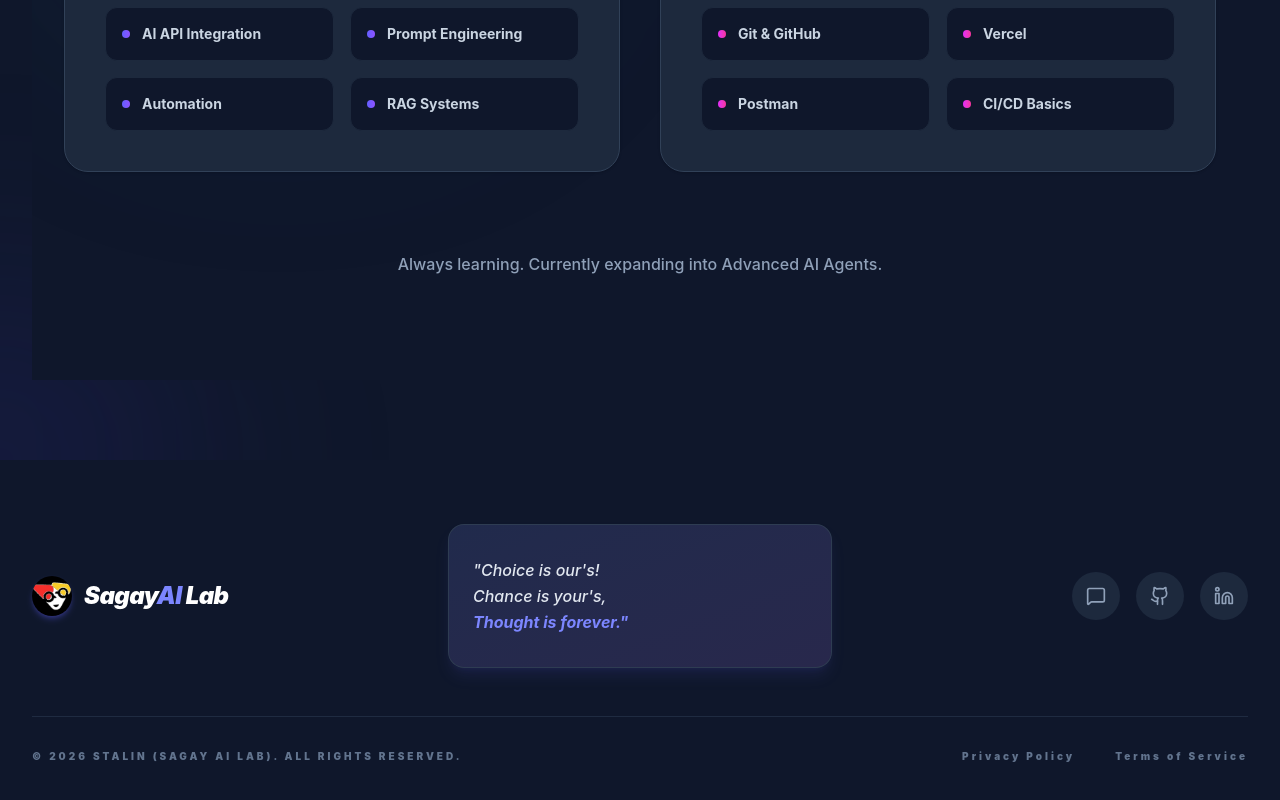
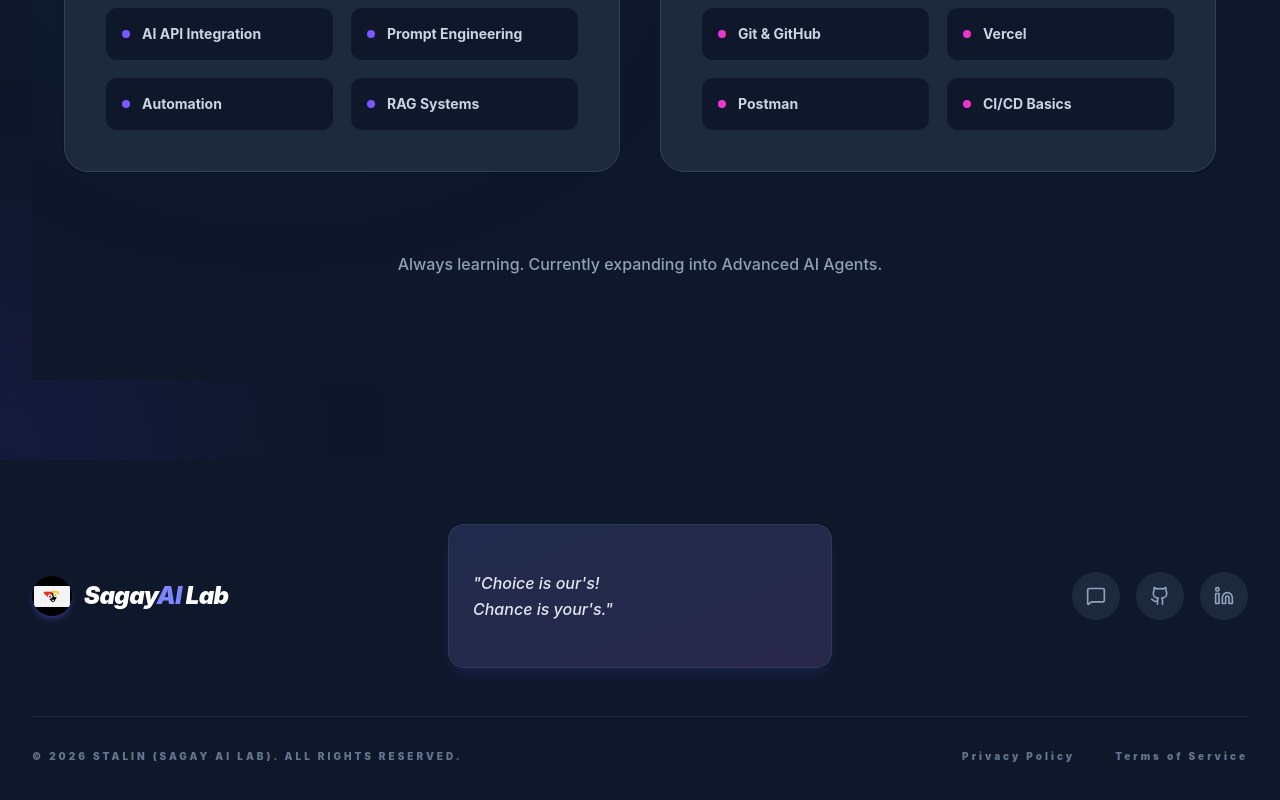
Before and after one commit to stalinSaga04/portfolio, a React (Vite) app: page /about in a window 1280 px wide. Shown: the part 1773-2573 px from the top of the page. Built offline with nearby package versions, Linux system fonts and the light colour scheme.

Commit message:
feat: finalize branding dynamic scroll hints and premium footer flip

```diff
--- a/src/components/Footer.jsx
+++ b/src/components/Footer.jsx
@@ -58,9 +58,9 @@ const Footer = () => {
                     <div className="flex items-center gap-3 group cursor-pointer justify-center md:justify-start" onClick={() => window.scrollTo({ top: 0, behavior: 'smooth' })}>
                         <div className="w-10 h-10 rounded-full flex items-center justify-center bg-white dark:bg-black p-0.5 shadow-md shadow-indigo-500/30 group-hover:rotate-12 transition-all duration-500 overflow-hidden">
                             <img
-                                src="/favicon-dark.png"
+                                src="/logo.png"
                                 alt="SagayAI Lab"
-                                className="w-full h-full object-contain scale-110"
+                                className="w-full h-full object-contain"
                             />
                         </div>
                         <span className="text-2xl font-black tracking-tight text-white italic">Sagay<span className="text-indigo-400">AI</span> Lab</span>
@@ -80,7 +80,7 @@ const Footer = () => {
                                     <div className="absolute inset-0 bg-gradient-to-br from-indigo-500/10 to-purple-500/10 pointer-events-none"></div>
                                     <div className="w-full">
                                         <p className={`text-sm md:text-base font-medium text-slate-200 italic leading-relaxed relative z-10 signature-text ${isVisible ? 'is-visible' : ''}`}>
-                                            "Choice is our's!<br />Chance is your's,<br /><span className="text-indigo-400 font-bold">Thought is forever."</span>
+                                            "Choice is our's!<br />Chance is your's."
                                         </p>
                                     </div>
                                 </div>
@@ -93,8 +93,8 @@ const Footer = () => {
 
                                     {/* Inner Content */}
                                     <div className="absolute inset-[2px] bg-slate-900 rounded-2xl flex items-center justify-center z-10">
-                                        <h3 className="text-2xl sm:text-3xl font-black text-transparent bg-clip-text bg-gradient-to-r from-indigo-400 to-fuchsia-400 tracking-widest drop-shadow-[0_0_15px_rgba(168,85,247,0.3)] select-none">
-                                            YOU <span className="text-slate-500 text-lg mx-1">for</span> YOU
+                                        <h3 className="text-2xl sm:text-3xl font-black text-transparent bg-clip-text bg-gradient-to-r from-indigo-400 to-fuchsia-400 tracking-widest drop-shadow-[0_0_15px_rgba(168,85,247,0.3)] select-none uppercase">
+                                            CREATe <span className="text-slate-500 text-lg mx-1">YOUr</span> SPARk
                                         </h3>
                                     </div>
                                 </div>
--- a/src/components/Hero.jsx
+++ b/src/components/Hero.jsx
@@ -55,6 +55,7 @@ const Hero = () => {
   const [loaded, setLoaded] = useState(false);
   const [introComplete, setIntroComplete] = useState(false);
   const [particles] = useState(() => createParticles(30));
+  const [scrollText, setScrollText] = useState("Scroll to explore");
 
   // Mutable refs for scroll state
   const isAnimatingRef = useRef(false);
@@ -66,11 +67,19 @@ const Hero = () => {
   // ── 1. Preload all 19 frames ──
   useEffect(() => {
     let count = 0;
+    const firstFrameIdx = 18; // The frame we want to show immediately
+
     for (let i = 1; i <= FRAME_COUNT; i++) {
       const img = new Image();
       img.src = `/hero_frames/ezgif-frame-${String(i).padStart(3, '0')}.jpg`;
       img.onload = () => {
         imagesRef.current[i - 1] = img;
+
+        // DRAW IMMEDIATELY if it's the first frame we need
+        if (i - 1 === firstFrameIdx) {
+          renderFrame(firstFrameIdx);
+        }
+
         count++;
         if (count === FRAME_COUNT) setLoaded(true);
       };
@@ -79,7 +88,7 @@ const Hero = () => {
         if (count === FRAME_COUNT) setLoaded(true);
       };
     }
-  }, []);
+  }, []); // eslint-disable-line react-hooks/exhaustive-deps
 
   // ── 2. Render a specific frame ──
   const renderFrame = useCallback((index) => {
@@ -273,10 +282,13 @@ const Hero = () => {
     }
 
     // Scroll hint
+    const hintTexts = ["Scroll to explore", "Scroll to reveal", "Explore Projects"];
+    setScrollText(hintTexts[targetStage]);
+
     if (scrollHintRef.current) {
       let hintOpacity = 1;
-      if (targetStage === 1) hintOpacity = 0.4;
-      if (targetStage === 2) hintOpacity = 0;
+      if (targetStage === 1) hintOpacity = 0.5;
+      if (targetStage === 2) hintOpacity = 1; // High visibility for the final CTA
       tl.to(scrollHintRef.current, { opacity: hintOpacity, duration: 0.5 }, 0);
     }
 
@@ -425,9 +437,9 @@ const Hero = () => {
 
 
       {/* Scroll Hint (Z: 35) — visible from start */}
-      <div ref={scrollHintRef} className="hero-scroll-hint z-[35]" style={{ opacity: 0 }}>
-        <div className="hero-scroll-arrow">↓</div>
-        <span className="hero-scroll-label">Scroll to explore</span>
+      <div ref={scrollHintRef} className="hero-scroll-hint z-[35] flex flex-col items-center justify-center pointer-events-none" style={{ opacity: 0 }}>
+        <div className="hero-scroll-arrow mb-1 sm:mb-2 text-2xl sm:text-3xl">↓</div>
+        <span className="hero-scroll-label whitespace-nowrap text-[10px] sm:text-sm">{scrollText}</span>
       </div>
     </section>
   );
--- a/src/index.css
+++ b/src/index.css
@@ -133,11 +133,12 @@ section {
 
 /* 3D Flip Utilities */
 .perspective-1000 {
-  perspective: 1000px;
+  perspective: 2000px; /* Increased for deeper 3D effect */
 }
 
 .preserve-3d {
   transform-style: preserve-3d;
+  transition-timing-function: cubic-bezier(0.175, 0.885, 0.32, 1.275) !important; /* Satisfying bounce */
 }
 
 .backface-hidden {
@@ -643,6 +644,7 @@ section {
   flex-direction: column;
   align-items: center;
   gap: 0.6rem;
+  pointer-events: none;
 }
 
 .hero-scroll-arrow {
```
Also changed, not shown: public/favicon.png, public/logo.png.
